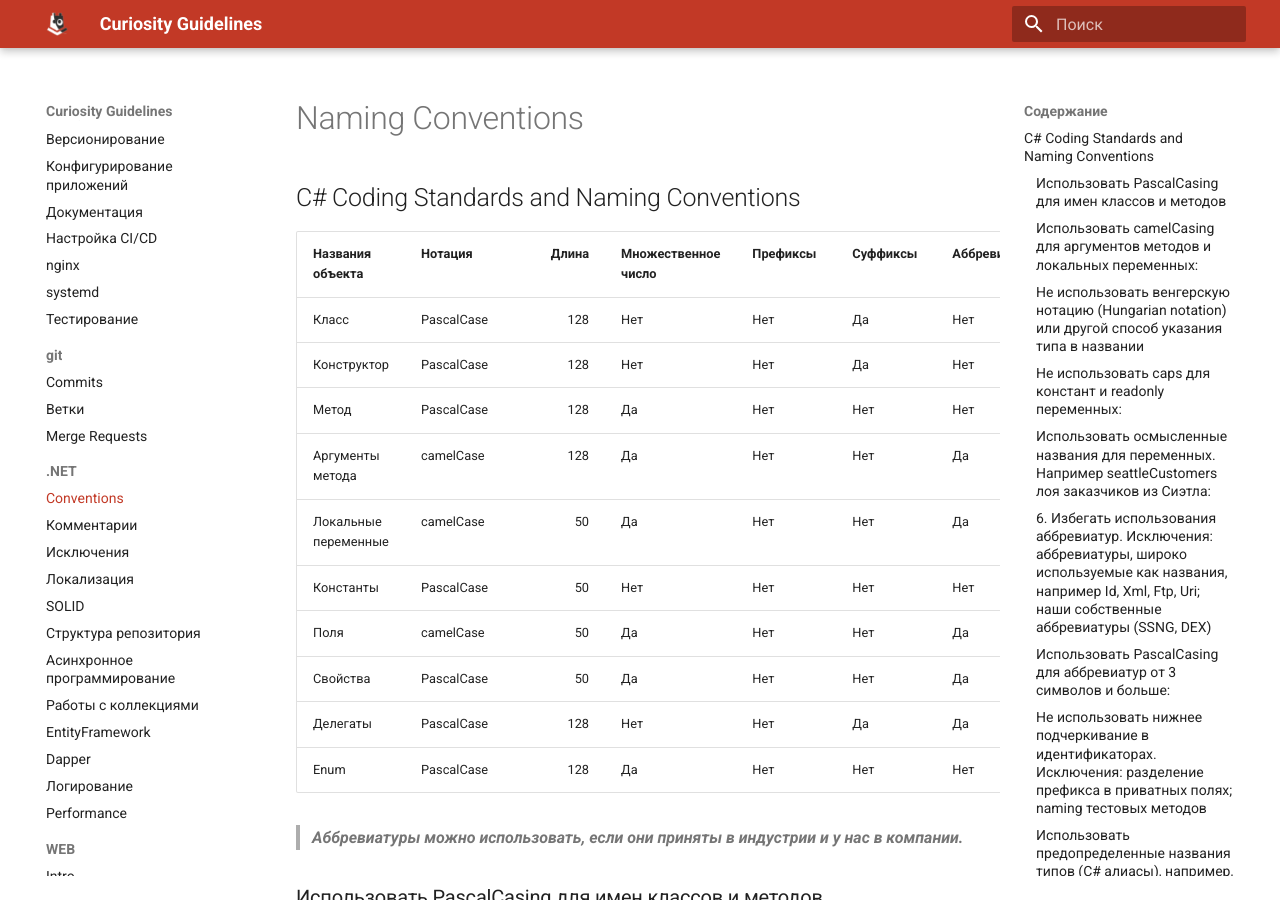
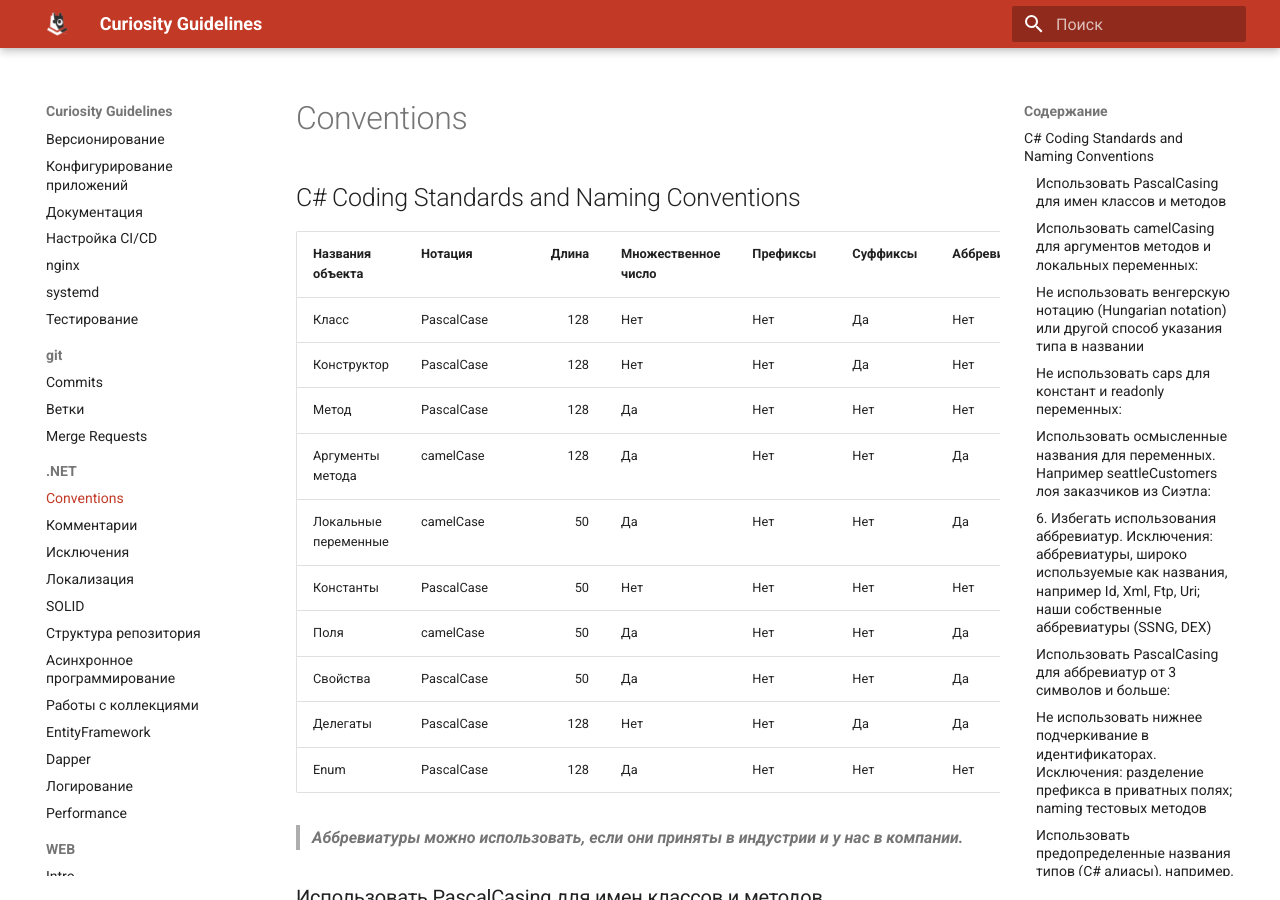
Before and after one commit to siisltd/Curiosity.Guidelines, an MkDocs documentation site: the page built from docs/dotNetCodeStyle/conventions.md, in a window 1280 px wide and 900 px high. Built offline with MkDocs 1.6.1 and Material for MkDocs 9.7.7, drawn with Linux system fonts in a browser that asks for light colours.

Commit message:
Renamed convetions

```diff
--- a/docs/dotNetCodeStyle/conventions.md
+++ b/docs/dotNetCodeStyle/conventions.md
@@ -1,4 +1,4 @@
-# Naming Conventions
+# Conventions
 
 ## C# Coding Standards and Naming Conventions
 
```
